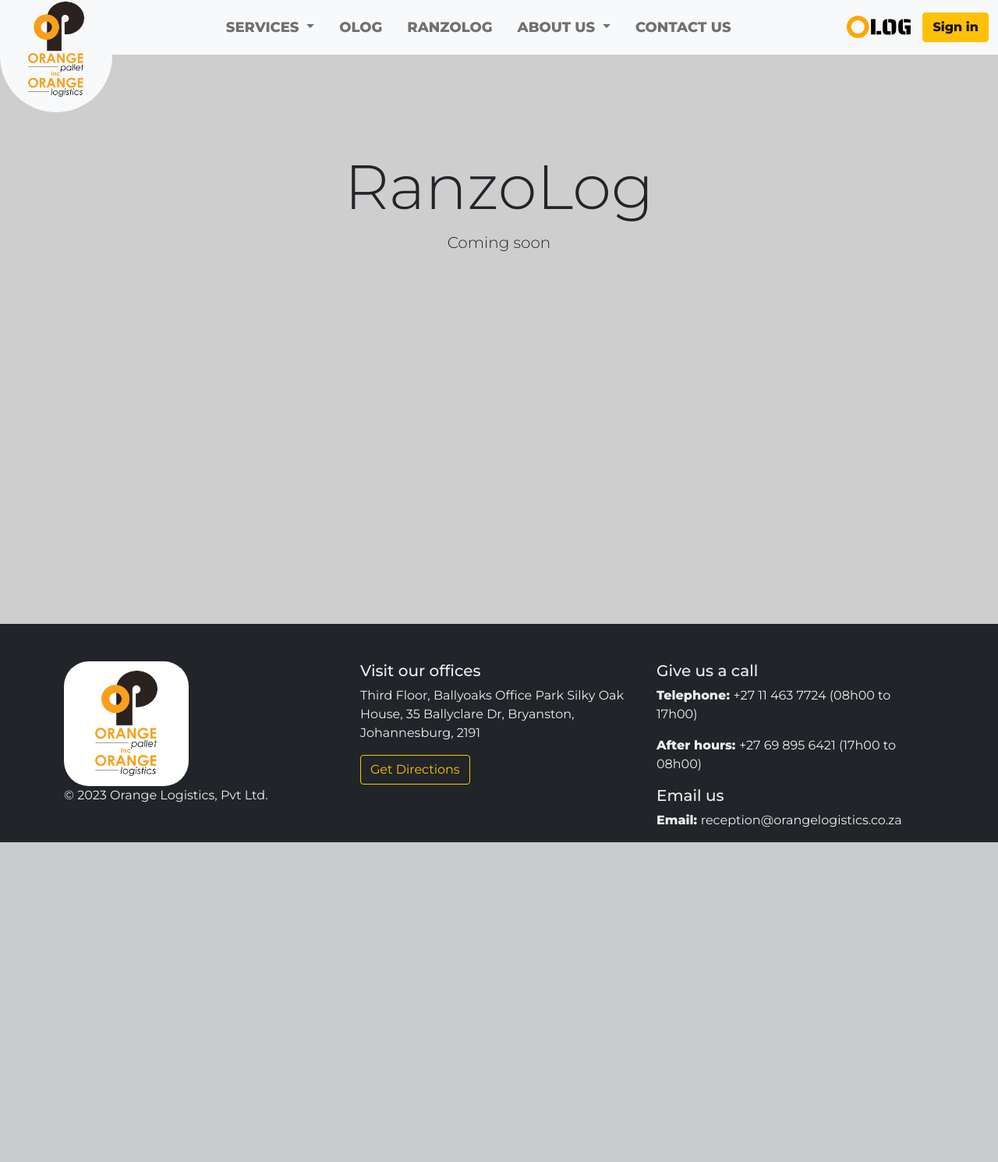
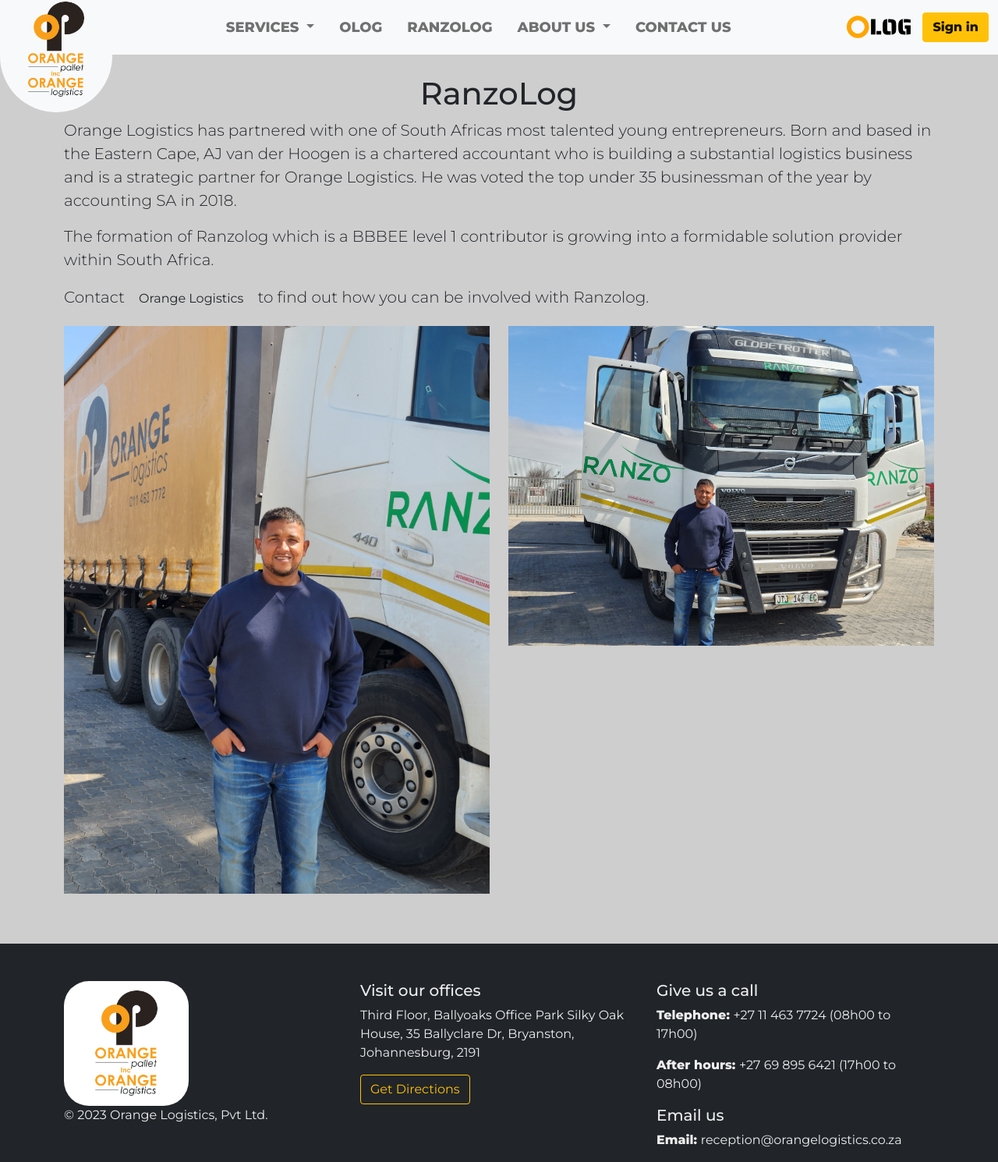
Before and after one commit to Taphadzqa/OrangeLogisticsWebsite, a Flask app: page /ranzolog in a window 1280 px wide. Shown: the whole page at 78% size. Before the commit the page ends 1080 px from the top, so only its background shows below. Run offline with Flask 2, Linux system fonts and the light colour scheme.

Commit message:
RanzoLog update

```diff
--- a/orange/templates/main/ranzolog.html
+++ b/orange/templates/main/ranzolog.html
@@ -1,12 +1,24 @@
 {% extends "layouts/page.html" %}
 {% block content %}
 
-<section id="petroleum" class="pt-lg-5 pb-5">
-  <div class="container text-center pt-5">
-    <div class="row pt-5">
-      <h1 class="display-1 mt-5">RanzoLog</h1>
-      <p class="lead">Coming soon</p>
+<section id="management" class="pt-lg-5 pb-5">
+  <div class="container pt-5">
+    <h1 class="text-center">RanzoLog</h1>
+    <p class="lead">Orange Logistics has partnered with one of South Africas most talented young entrepreneurs.
+      Born and based in the Eastern Cape, AJ van der Hoogen is a chartered accountant who is building a substantial logistics business and is a strategic partner for Orange Logistics. He was voted the top under 35 businessman of the year by accounting SA in 2018.
+      </p>
+    <p class="lead">The formation of Ranzolog which is a BBBEE level 1 contributor is growing into a formidable solution provider within South Africa.</p>
+    <p class="lead">Contact <a href="#" class="btn">Orange Logistics</a> to find out how you can be involved with Ranzolog.</p>
+
+    <div class="row">
+      <div class="col-12 col-lg-6 mb-3">
+        <img src="{{ url_for('static', filename='css/img/ranzo1.jpg') }}" width="100%" alt="">
+      </div>
+      <div class="col-12 col-lg-6 mb-3">
+        <img src="{{ url_for('static', filename='css/img/ranzo2.jpg') }}" width="100%" alt="">
+      </div>
     </div>
+
   </div>
 </section>
 
```
Also changed, not shown: orange/static/css/img/ranzo1.jpg (added), orange/static/css/img/ranzo2.jpg (added).
